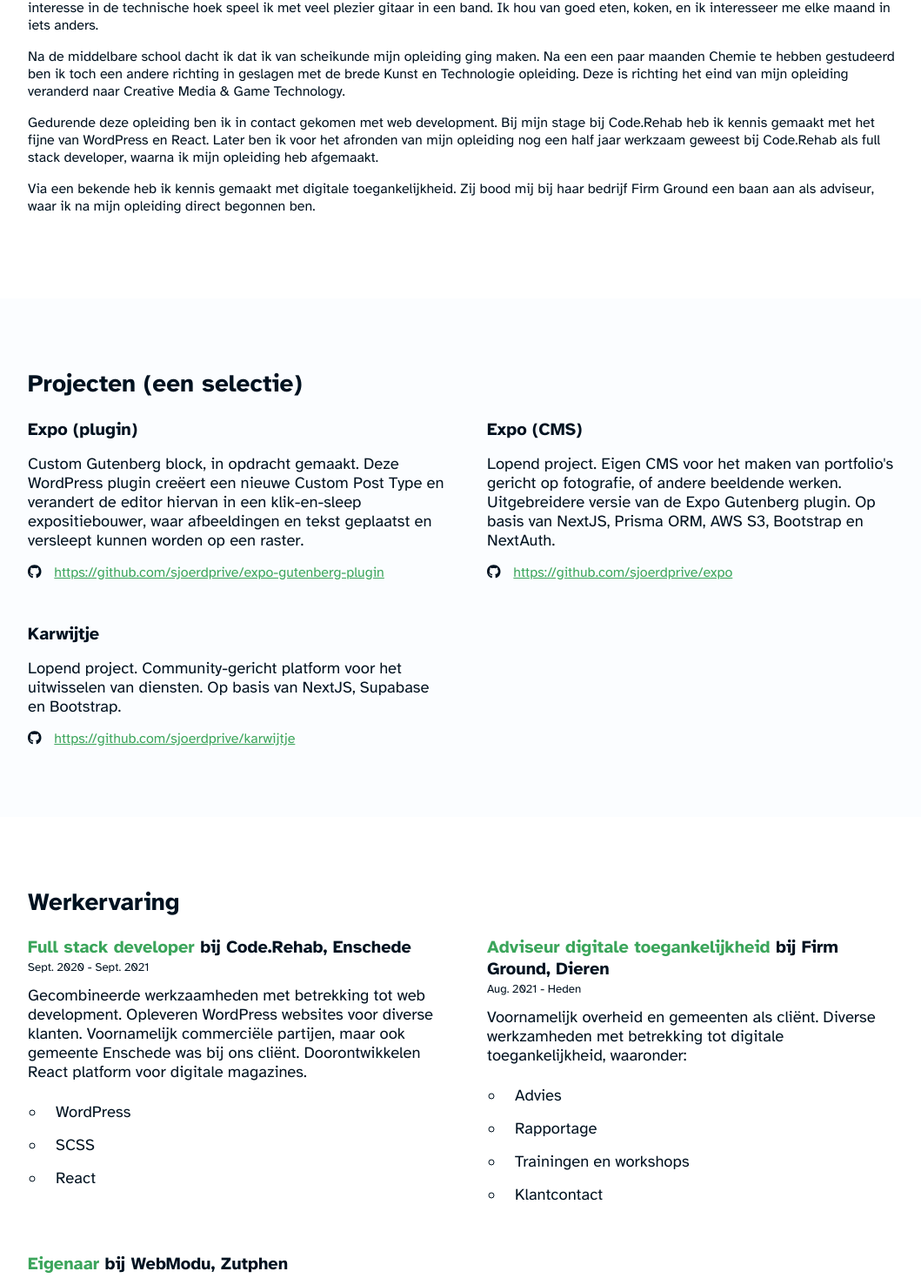
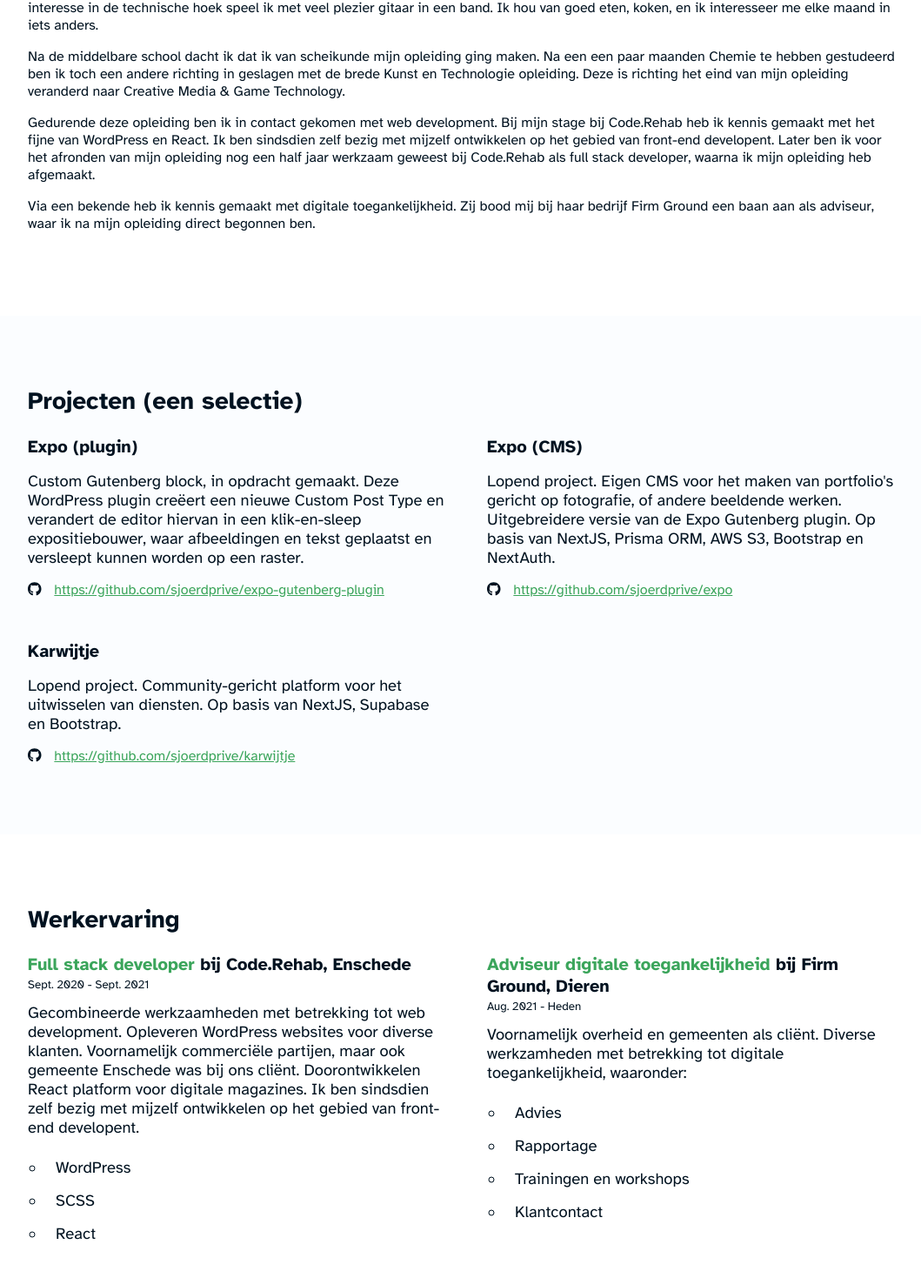
Before and after one commit to sjoerdprive/cv, a Next.js app: page / in a window 1280 px wide. Shown: the part 815-2284 px from the top of the page at 87% size, without its empty margins (104-1163 px from the left). Built offline with nearby package versions, Linux system fonts and the light colour scheme.

Commit message:
small content change

```diff
--- a/app/page.tsx
+++ b/app/page.tsx
@@ -83,9 +83,11 @@
           <p>
             Gedurende deze opleiding ben ik in contact gekomen met web
             development. Bij mijn stage bij Code.Rehab heb ik kennis gemaakt met
-            het fijne van WordPress en React. Later ben ik voor het afronden van
-            mijn opleiding nog een half jaar werkzaam geweest bij Code.Rehab als
-            full stack developer, waarna ik mijn opleiding heb afgemaakt.
+            het fijne van WordPress en React. Ik ben sindsdien zelf bezig met
+            mijzelf ontwikkelen op het gebied van front-end developent. Later
+            ben ik voor het afronden van mijn opleiding nog een half jaar
+            werkzaam geweest bij Code.Rehab als full stack developer, waarna ik
+            mijn opleiding heb afgemaakt.
           </p>
           <p>
             Via een bekende heb ik kennis gemaakt met digitale toegankelijkheid.
@@ -159,6 +161,8 @@
                 Opleveren WordPress websites voor diverse klanten. Voornamelijk
                 commerciële partijen, maar ook gemeente Enschede was bij ons
                 cliënt. Doorontwikkelen React platform voor digitale magazines.
+                Ik ben sindsdien zelf bezig met mijzelf ontwikkelen op het
+                gebied van front-end developent.
               </p>
               <ul className="bullets lead">
                 <li>WordPress</li>
```
